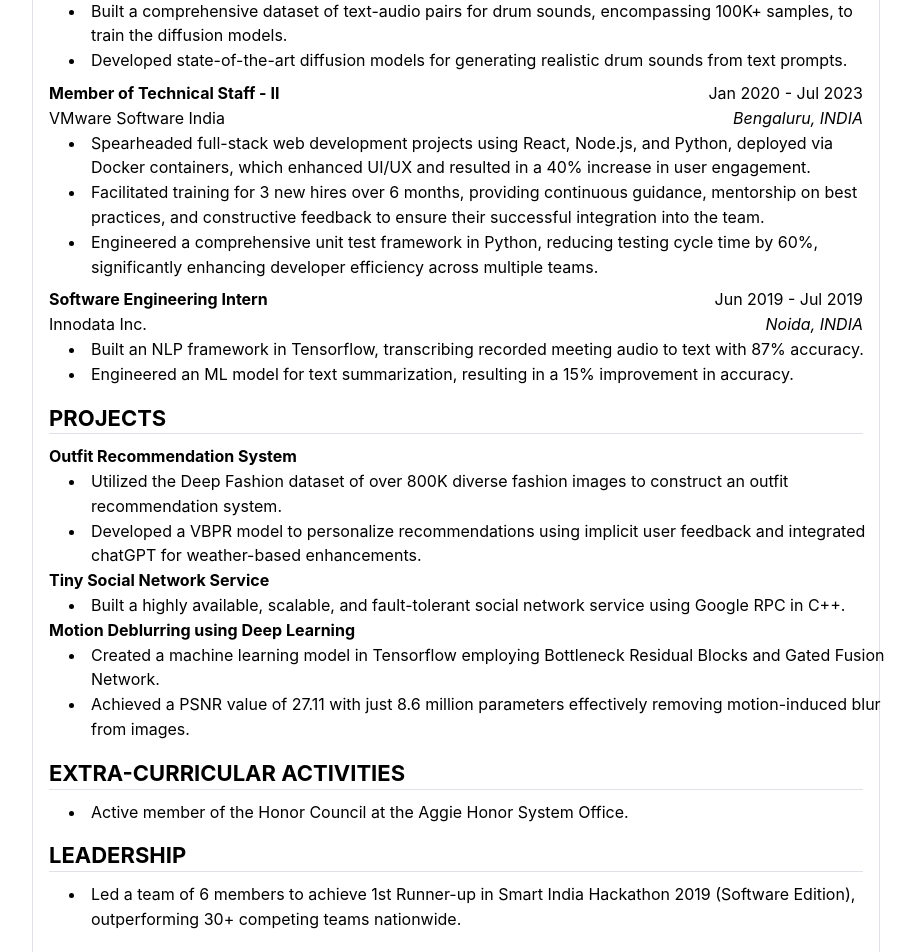
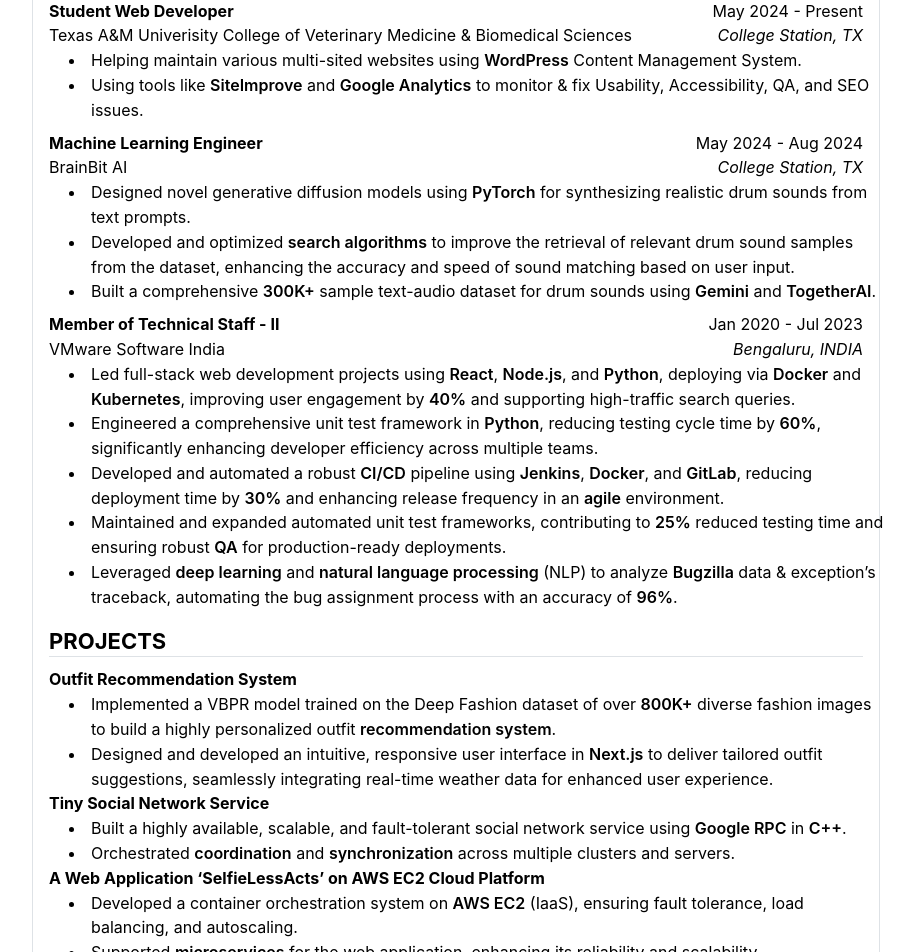
Before and after one commit to vaibhavpundir97/vaibhavpundir97.github.io, a Next.js app: page /resume in a window 1280 px wide. Shown: the part 640-1592 px from the top of the page, without its empty margins (184-1099 px from the left). Built offline with nearby package versions, Linux system fonts and the light colour scheme.

Commit message:
updated resume

```diff
--- a/components/pdf/pdf.tsx
+++ b/components/pdf/pdf.tsx
@@ -54,7 +54,7 @@
               <Text ml='xs' span>Texas A&M University</Text>
               <Text span style={{float: 'right'}}>Expected 2025</Text>
               <Text>
-                Relevant Coursework: Information Storage & Retrieval, Deep Learning, and Distributed Processing Systems.
+                Relevant Coursework: Information Storage & Retrieval, Parallel Computing, Distributed Systems, and Data Analytics.
               </Text>
               <Text fw={700} span>Bachelor of Computer Science,</Text>
               <Text ml='xs' span>PES University</Text>
@@ -69,7 +69,7 @@
                 </Grid.Col>
                 <Grid.Col span={9}>
                   <Text>
-                    Python, Java, C++, C, Bash, PyTorch, Tensorflow, Node JS, React JS, Next JS, SQL, MongoDB, Docker, Kubernetes, Ansible, Hadoop, Git
+                    Python, Java, Swift, C++, C, Bash, PHP, PyTorch, Tensorflow, Node JS, React JS, Next JS, SQL, MongoDB, Docker, Kubernetes, Ansible, Apache Hadoop, Git, WordPress, Jenkins
                   </Text>
                 </Grid.Col>
                 <Grid.Col span={3}>
@@ -87,8 +87,26 @@
               <Divider mb='xs' />
               <div>
                 <div>
+                  <Text fw={700} span>Student Web Developer</Text>
+                  <Text style={{float: 'right'}}>May 2024 - Present</Text>
+                </div>
+                <div>
+                  <Text span>Texas A&M Univerisity College of Veterinary Medicine & Biomedical Sciences</Text>
+                  <Text fs="italic" style={{float: 'right'}}>College Station, TX</Text>
+                </div>
+                <List ml="lg">
+                  <List.Item>
+                    Helping maintain various multi-sited websites using <Text span fw={600}>WordPress</Text> Content Management System.
+                  </List.Item>
+                  <List.Item>
+                    Using tools like <Text span fw={600}>SiteImprove</Text> and <Text span fw={600}>Google Analytics</Text> to monitor & fix Usability, Accessibility, QA, and SEO issues.
+                  </List.Item>
+                </List>
+              </div>
+              <div style={{margin: '8px 0'}}>
+                <div>
                   <Text fw={700} span>Machine Learning Engineer</Text>
-                  <Text style={{float: 'right'}}>May 2024 - PRESENT</Text>
+                  <Text style={{float: 'right'}}>May 2024 - Aug 2024</Text>
                 </div>
                 <div>
                   <Text span>BrainBit AI</Text>
@@ -96,10 +114,13 @@
                 </div>
                 <List ml="lg">
                   <List.Item>
-                    Built a comprehensive dataset of text-audio pairs for drum sounds, encompassing 100K+ samples, to train the diffusion models.
+                    Designed novel generative diffusion models using <Text span fw={600}>PyTorch</Text> for synthesizing realistic drum sounds from text prompts.
                   </List.Item>
                   <List.Item>
-                    Developed state-of-the-art diffusion models for generating realistic drum sounds from text prompts.
+                    Developed and optimized <Text span fw={600}>search algorithms</Text> to improve the retrieval of relevant drum sound samples from the dataset, enhancing the accuracy and speed of sound matching based on user input.
+                  </List.Item>
+                  <List.Item>
+                    Built a comprehensive <Text span fw={600}>300K+</Text> sample text-audio dataset for drum sounds using <Text span fw={600}>Gemini</Text> and <Text span fw={600}>TogetherAI</Text>.
                   </List.Item>
                 </List>
               </div>
@@ -114,17 +135,23 @@
                 </div>
                 <List ml="lg">
                   <List.Item>
-                    Spearheaded full-stack web development projects using React, Node.js, and Python, deployed via Docker containers, which enhanced UI/UX and resulted in a 40% increase in user engagement.
+                    Led full-stack web development projects using <Text span fw={600}>React</Text>, <Text span fw={600}>Node.js</Text>, and <Text span fw={600}>Python</Text>, deploying via <Text span fw={600}>Docker</Text> and <Text span fw={600}>Kubernetes</Text>, improving user engagement by <Text span fw={600}>40%</Text> and supporting high-traffic search queries.
                   </List.Item>
                   <List.Item>
-                    Facilitated training for 3 new hires over 6 months, providing continuous guidance, mentorship on best practices, and constructive feedback to ensure their successful integration into the team.
+                    Engineered a comprehensive unit test framework in <Text span fw={600}>Python</Text>, reducing testing cycle time by <Text span fw={600}>60%</Text>, significantly enhancing developer efficiency across multiple teams.
                   </List.Item>
                   <List.Item>
-                    Engineered a comprehensive unit test framework in Python, reducing testing cycle time by 60%, significantly enhancing developer efficiency across multiple teams.
+                    Developed and automated a robust <Text span fw={600}>CI/CD</Text> pipeline using <Text span fw={600}>Jenkins</Text>, <Text span fw={600}>Docker</Text>, and <Text span fw={600}>GitLab</Text>, reducing deployment time by <Text span fw={600}>30%</Text> and enhancing release frequency in an <Text span fw={600}>agile</Text> environment.
+                  </List.Item>
+                  <List.Item>
+                    Maintained and expanded automated unit test frameworks, contributing to <Text span fw={600}>25%</Text> reduced testing time and ensuring robust <Text span fw={600}>QA</Text> for production-ready deployments.
+                  </List.Item>
+                  <List.Item>
+                    Leveraged <Text span fw={600}>deep learning</Text> and <Text span fw={600}>natural language processing</Text> (NLP) to analyze <Text span fw={600}>Bugzilla</Text> data & exception’s traceback, automating the bug assignment process with an accuracy of <Text span fw={600}>96%</Text>.
                   </List.Item>
                 </List>
               </div>
-              <div style={{margin: '8px 0'}}>
+              {/* <div style={{margin: '8px 0'}}>
                 <div>
                   <Text fw={700} span>Software Engineering Intern</Text>
                   <Text style={{float: 'right'}}>Jun 2019 - Jul 2019</Text>
@@ -141,7 +168,7 @@
                     Engineered an ML model for text summarization, resulting in a 15% improvement in accuracy.
                   </List.Item>
                 </List>
-              </div>
+              </div> */}
             </Paper>
             <Paper my="md">
               <Title order={3}>PROJECTS</Title>
@@ -149,19 +176,32 @@
               <Text fw={700}>Outfit Recommendation System</Text>
               <List ml="lg">
                 <List.Item>
-                  Utilized the Deep Fashion dataset of over 800K diverse fashion images to construct an outfit recommendation system.
+                  Implemented a VBPR model trained on the Deep Fashion dataset of over <Text span fw={600}>800K+</Text> diverse fashion images to build a highly personalized outfit <Text span fw={600}>recommendation system</Text>.
                 </List.Item>
                 <List.Item>
-                  Developed a VBPR model to personalize recommendations using implicit user feedback and integrated chatGPT for weather-based enhancements.
+                  Designed and developed an intuitive, responsive user interface in <Text span fw={600}>Next.js</Text> to deliver tailored outfit suggestions, seamlessly integrating real-time weather data for enhanced user experience.
                 </List.Item>
               </List>
               <Text fw={700}>Tiny Social Network Service</Text>
               <List ml="lg">
                 <List.Item>
-                  Built a highly available, scalable, and fault-tolerant social network service using Google RPC in C++.
+                  Built a highly available, scalable, and fault-tolerant social network service using <Text span fw={600}>Google RPC</Text> in <Text span fw={600}>C++</Text>.
+                </List.Item>
+                <List.Item>
+                  Orchestrated <Text span fw={600}>coordination</Text> and <Text span fw={600}>synchronization</Text> across multiple clusters and servers.
                 </List.Item>
               </List>
-              <Text fw={700}>Motion Deblurring using Deep Learning</Text>
+              <Text fw={700}>A Web Application ‘SelfieLessActs’ on AWS EC2 Cloud Platform</Text>
+              <List ml="lg">
+                <List.Item>
+                  Developed a container orchestration system on <Text span fw={600}>AWS EC2</Text> (IaaS), ensuring fault tolerance, load balancing, and autoscaling.
+                </List.Item>
+                <List.Item>
+                  Supported <Text span fw={600}>microservices</Text> for the web application, enhancing its reliability and scalability.
+                </List.Item>
+              </List>
+            </Paper>
+              {/* <Text fw={700}>Motion Deblurring using Deep Learning</Text>
               <List ml="lg">
                 <List.Item>
                   Created a machine learning model in Tensorflow employing Bottleneck Residual Blocks and Gated Fusion Network.
@@ -170,7 +210,7 @@
                   Achieved a PSNR value of 27.11 with just 8.6 million parameters effectively removing motion-induced blur from images.
                 </List.Item>
               </List>
-            </Paper>
+            </Paper> */}
             <Paper my="md">
               <Title order={3}>EXTRA-CURRICULAR ACTIVITIES</Title>
               <Divider mb='xs' />
@@ -185,7 +225,7 @@
               <Divider mb='xs' />
               <List ml="lg">
                 <List.Item>
-                  Led a team of 6 members to achieve 1st Runner-up in Smart India Hackathon 2019 (Software Edition), outperforming 30+ competing teams nationwide.
+                  Led a team of 6 members to achieve <Text span fw={600}>1st Runner-up</Text> in Smart India Hackathon 2019 (Software Edition), outperforming 30+ competing teams nationwide.
                 </List.Item>
               </List>
             </Paper>
```
Also changed, not shown: 1 other file (tests, documents, lock files or other folders).
